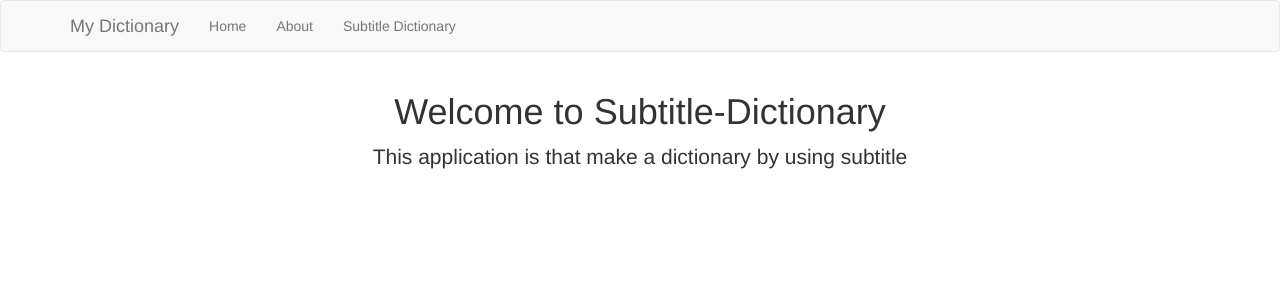
After one commit to sdalbsoo/python-projects, a Python web app: template cheese/templates/home.html in a window 1280 px wide. The commit adds this page. Shown: the top 300 px of the page. Run offline with Jinja, Linux system fonts and the light colour scheme; the template is opened without the code that fills it, so the values that code supplies are empty; some libraries are stand-ins or nearby versions.

Commit message:
[Flask]Add templates

```diff
--- /dev/null
+++ b/cheese/templates/home.html
@@ -0,0 +1,8 @@
+  {% extends 'layout.html' %}
+
+  {% block body %}
+  <div class="text-center">
+    <h1>Welcome to Subtitle-Dictionary</h1>
+    <p class="lead">This application is that make a dictionary by using subtitle</p>
+  </div>
+  {% endblock %}
--- /dev/null
+++ b/cheese/templates/includes/_navbar.html
@@ -0,0 +1,19 @@
+<nav class="navbar navbar-default">
+      <div class="container">
+        <div class="navbar-header">
+          <button type="button" class="navbar-toggle collapsed" data-toggle="collapse" data-target="#navbar" aria-expanded="false" aria-controls="navbar">
+            <span class="icon-bar"></span>
+            <span class="icon-bar"></span>
+            <span class="icon-bar"></span>
+          </button>
+          <a class="navbar-brand" href="/">My Dictionary</a>
+        </div>
+        <div id="navbar" class="collapse navbar-collapse">
+          <ul class="nav navbar-nav">
+            <li><a href="/">Home</a></li>
+            <li><a href="/about">About</a></li>
+            <li><a href="/subtitle_dictionary">Subtitle Dictionary</a></li>
+          </ul>
+        </div><!--/.nav-collapse -->
+      </div>
+    </nav>
--- a/cheese/templates/index.html
+++ b/cheese/templates/index.html
@@ -1,8 +1,11 @@
+{% extends 'layout.html' %}
+
+{% block body %}
   {% if path == None %}
     <h1>Please upload your subtitle</h1>
     <form action="/upload_file" method=post enctype=multipart/form-data>
       <input type=file name=file>
-    <input type=submit value="Subtitle Upload">
+      <input type=submit value="Upload">
     </form>
   {% else %}
     <h1> Dictionary for you! </h1>
@@ -11,3 +14,4 @@
       <p> {{ meaning }} </p>
     {% endfor %}
   {% endif %}
+{% endblock %}
--- /dev/null
+++ b/cheese/templates/layout.html
@@ -0,0 +1,18 @@
+<!DOCTYPE html>
+<html>
+  <head>
+    <meta charset="utf-8">
+    <title>Make a dictionary</title>
+    <link rel="stylesheet" href="https://stackpath.bootstrapcdn.com/bootstrap/3.3.7/css/bootstrap.min.css">
+  </head>
+  <body>
+    {% include 'includes/_navbar.html' %}
+    <div class="container">
+      {% block body %}{% endblock %}
+    </div>
+
+
+    <script src="https://stackpath.bootstrapcdn.com/bootstrap/3.3.7/js/bootstrap.min.js">
+    </script>
+  </body>
+</html>
```
Also changed, not shown: cheese/app.py (+13 -1 lines), cheese/templates/about.html (added, +8 -0 lines). Lines whose indentation alone changed are shown as unchanged.
